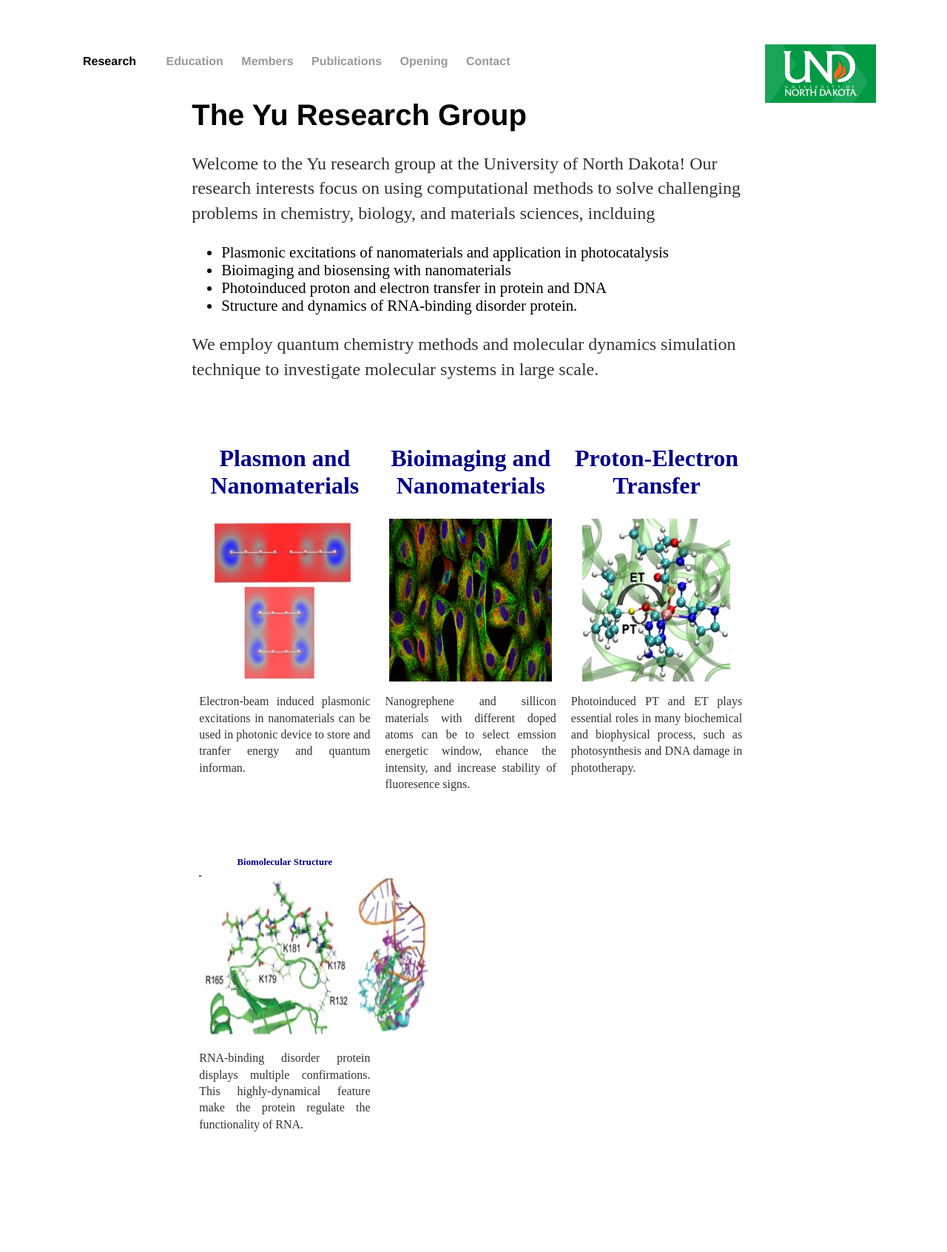
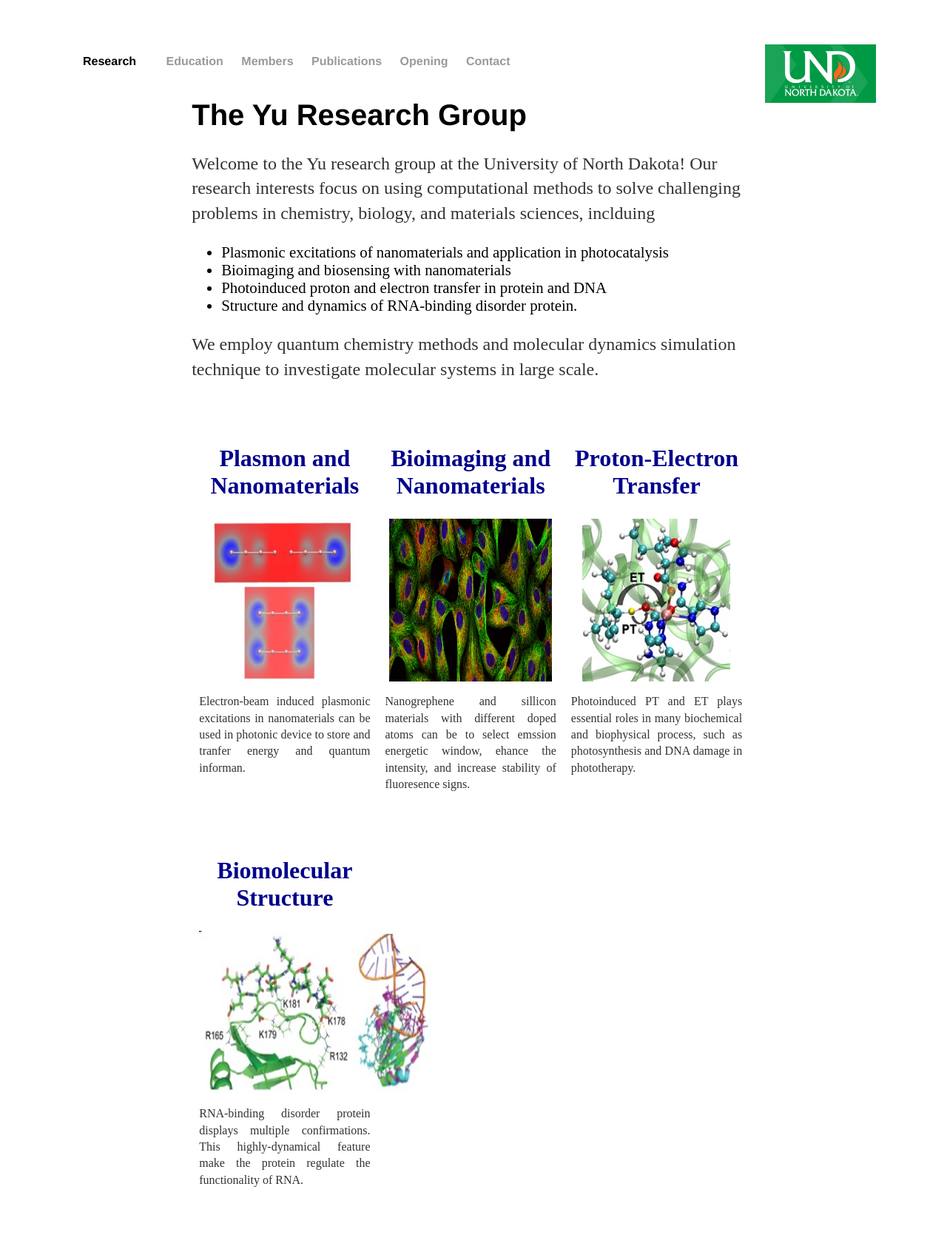
Before and after one commit to comchemyu/und.research.github.io, a Jekyll site: the page built from index.html, in a window 1280 px wide. Shown: the whole page at 74% size. Built offline with Jekyll 4.4.1, drawn with Linux system fonts in a browser that asks for light colours; before the commit the page ends 1617 px from its top, so only the background shows below that.

Commit message:
Update index.html

```diff
--- a/index.html
+++ b/index.html
@@ -75,7 +75,7 @@
 </div>
 <div class="row">
 	<div class="column">
-		<a href="/und.research.github.io/publications/biomolecule" style="color:darkblue;"><h2 style="text-align:center; font-size:80%;">Biomolecular Structure</h2></a>
+		<a href="/und.research.github.io/publications/biomolecule" style="color:darkblue;"><h2 style="text-align:center; font-size:200%;">Biomolecular Structure</h2></a>
 		<a href="/und.research.github.io/publications/biomolecule"><img src="/und.research.github.io/rna.jpg" width="315" height="220"></a>
 		<p style="text-align:justify; font-size:100%;"}>RNA-binding disorder protein displays multiple confirmations. This highly-dynamical feature make the protein regulate the functionality of RNA.</p>
 	</div>
```
